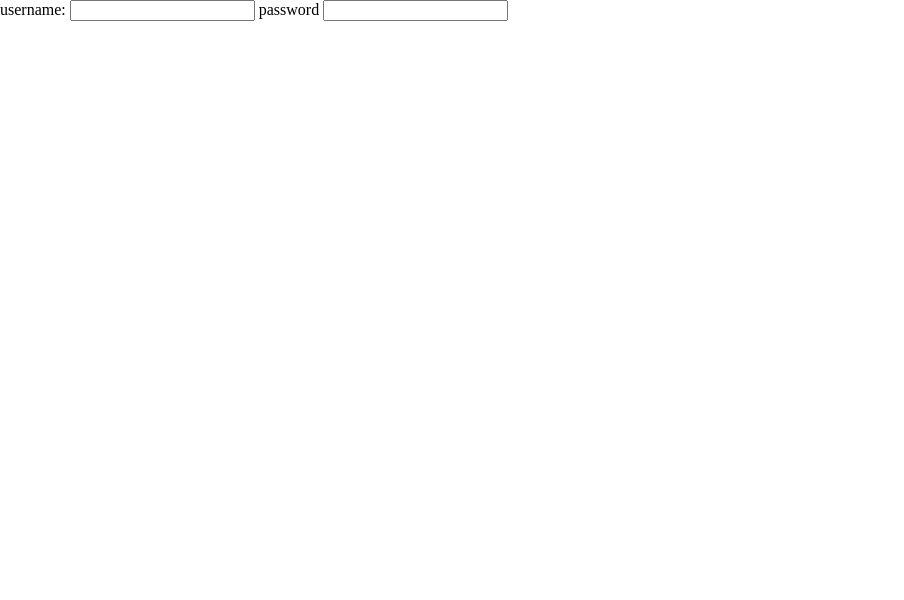
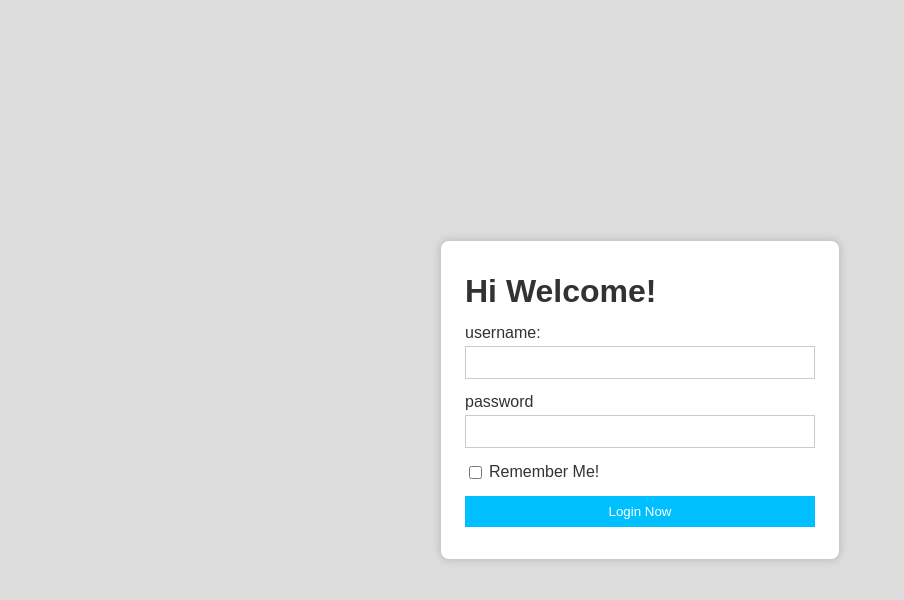
Before and after one commit to Waqasahmed15/form-with-localstorage, a plain HTML site: page index.html in a window 1280 px wide. Shown: the whole page, without its empty margins (0-904 px from the left). Drawn offline with Linux system fonts and the light colour scheme.

Commit message:
form local storage

```diff
--- a/app.js
+++ b/app.js
@@ -0,0 +1,23 @@
+window.onload = function () {
+  var username = document.getElementById("username");
+  var password = document.getElementById("password");
+  var remember = document.getElementById("remember");
+  remember.onchange = function () {
+    var checked = this.checked;
+    if (checked) {
+      localStorage.setItem("username", username.value);
+      localStorage.setItem("password", password.value);
+    } else {
+      localStorage.removeItem("username");
+      localStorage.removeItem("password");
+    }
+  };
+  var usernameData = localStorage.getItem("username");
+  var passwordData = localStorage.getItem("password");
+
+  if (usernameData != null) {
+    username.value = usernameData;
+    password.value = passwordData;
+    remember.checked = true;
+  }
+};
--- a/index.html
+++ b/index.html
@@ -7,12 +7,24 @@
     <link rel="stylesheet" href="style.css" />
   </head>
   <body>
-    <div>
-      <form action="">
-        <label for="">username:</label>
-        <input type="text" name="username" id="username" />
-        <label for="">password</label>
-        <input type="password" name="password" id="password" />
+    <div id="page">
+      <form>
+        <h1>Hi Welcome!</h1>
+
+        <div class="input-group">
+          <label>username:</label>
+          <input type="text" name="username" id="username" />
+        </div>
+
+        <div class="input-group">
+          <label>password</label>
+          <input type="password" name="password" id="password" />
+        </div>
+        <div id="rem">
+          <input type="checkbox" name="remember" id="remember" />
+          <label>Remember Me!</label>
+        </div>
+        <button>Login Now</button>
       </form>
     </div>
 
--- a/style.css
+++ b/style.css
@@ -3,3 +3,49 @@ body {
   margin: 0;
   padding: 0;
 }
+#page {
+  display: flex;
+  align-items: center;
+  justify-content: center;
+  background: #ddd;
+  height: 100vh;
+}
+
+form {
+  width: 350px;
+  background: white;
+  padding: 32px 24px;
+  border-radius: 8px;
+  box-shadow: 0 0 10px 0 rgba(0, 0, 0, 0.2);
+  display: flex;
+  flex-direction: column;
+  gap: 14px;
+  font-family: sans-serif;
+  color: #323232;
+}
+.input-group {
+  display: flex;
+  flex-direction: column;
+}
+
+input {
+  border: 1px solid #ccc;
+  padding: 8px;
+  margin-top: 4px;
+}
+button {
+  border: none;
+  background: deepskyblue;
+  color: white;
+  padding: 8px 0;
+}
+
+#rem {
+  display: flex;
+  align-items: center;
+  gap: 4px;
+}
+h1 {
+  padding: 0;
+  margin: 0;
+}
```
